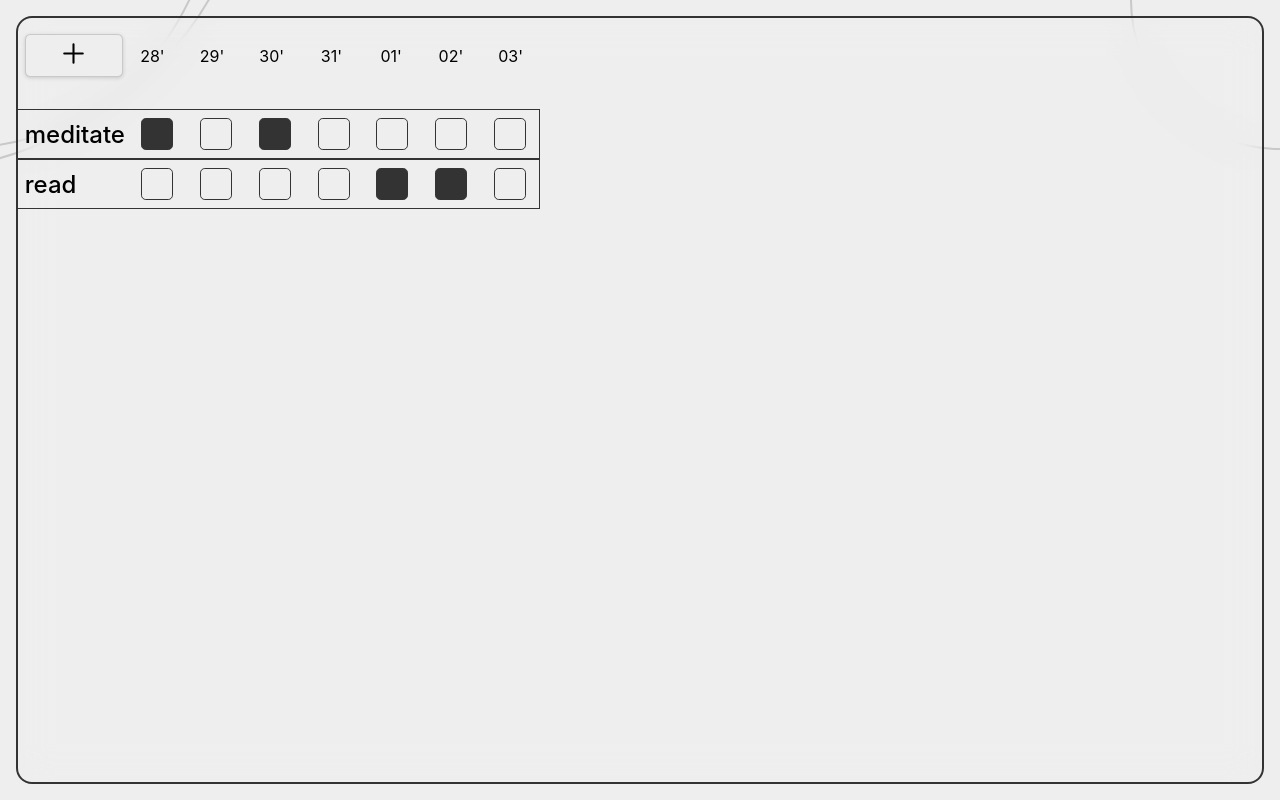
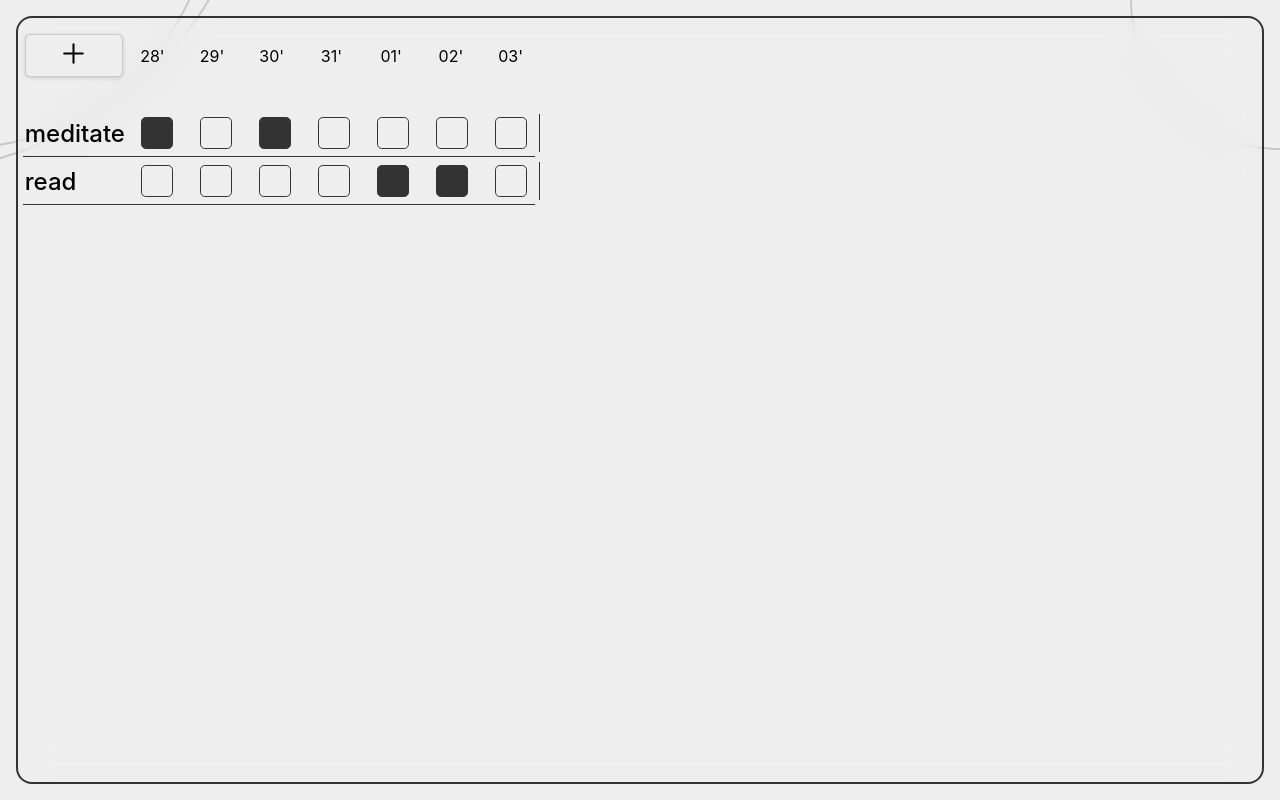
Before and after one commit to asi-isa/habito_, a Next.js app: page / in a window 1280 px wide. Built offline with nearby package versions, Linux system fonts and the light colour scheme.

Commit message:
habit dnd part 2

```diff
--- a/comps/habits/Habit.module.css
+++ b/comps/habits/Habit.module.css
@@ -4,22 +4,29 @@
   justify-content: space-between;
   padding-bottom: 0.5rem;
   padding-top: 0.5rem;
-  /* position: relative; */
-  border-right: 1px solid #333;
-  border-top: 1px solid #333;
-  border-bottom: 1px solid #333;
+  position: relative;
 }
-/* .con::after {
+.con::before {
+  content: "";
+  position: absolute;
+  right: 0;
+  top: 10%;
+  bottom: 0;
+  height: 80%;
+  width: 1px;
+  background-color: #333;
+}
+.con::after {
   content: "";
   position: absolute;
   left: 0;
   right: 0;
-  bottom: -0.5rem;
+  bottom: 0;
   margin: auto;
-  width: 100%;
+  width: 98%;
   height: 1px;
   background-color: #333;
-} */
+}
 
 .name {
   margin-left: 0.42rem;
```
